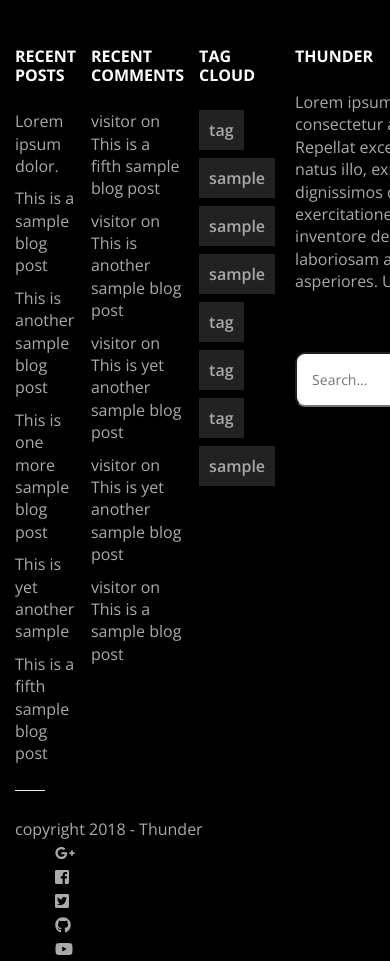
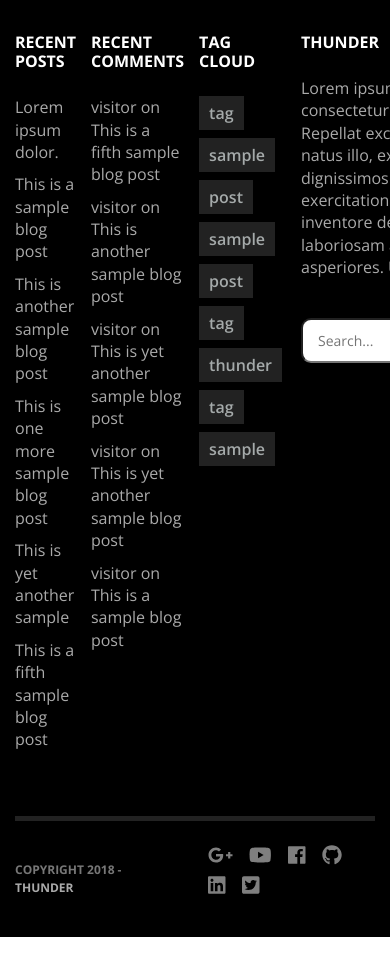
Before and after one commit to IvanElin/Thunder-PortfolioSite, a plain HTML site: page index.html in a window 390 px wide. Shown: the part 9960-10937 px from the top of the page. After the commit the page ends 10897 px from the top, so only its background shows below. Drawn offline with nearby package versions, Linux system fonts and the light colour scheme.

Commit message:
DESCTOP version is finished
DESCTOP version is finished > media for mobile in process...

```diff
--- a/css/style.less
+++ b/css/style.less
@@ -589,7 +589,7 @@ header{
   }
   p{
     font-weight: 600;
-    font-size: 16px;
+    font-size: 20px;
     color: #79c277;
     margin-bottom: 25px;
   }
@@ -625,11 +625,12 @@ header{
 footer{
   background-color: #000;
   color: #aaa;
-  padding-top: 85px;
+  padding-top: 65px;
 }
 
 .footer-blocks{
   display: flex;
+  margin-bottom: 55px;
 }
 
 .footer-block{
@@ -650,10 +651,10 @@ footer{
 .tag-cloud{
   .tag{
     display: inline-block;
-    margin-right: 5px;
+    margin-right: 4px;
     margin-bottom: 8px;
     font-weight: 600;
-    padding: 8px 10px;
+    padding: 5px 10px;
     color: #a5aaaa;
     background-color: #222222;
     transition: 250ms;
@@ -668,12 +669,47 @@ footer{
   margin-right: 0;
   input{
     width: 230px;
-    margin-top: 50px;
-    padding: 15px;
+    margin-top: 30px;
+    padding: 10px 15px;
     font-size: 14px;
     border-radius: 10px;
   }
 }
+
+// footer bottom
+.footer-bottom{
+  display: flex;
+  justify-content: space-between;
+  align-items: center;
+  border-top: 5px solid #222;
+  padding: 20px 0;
+}
+
+.copyright{
+  font-size: 12px;
+  font-weight: 700;
+  text-transform: uppercase;
+  color: #777;
+  span{
+    color: #aaa;
+  }
+}
+
+.social-links{
+  li{
+    display: inline-block;
+    margin-left: 12px;
+    transition: 250ms;
+    a{
+      color: #7f7f7f;
+      font-size: 20px;
+      &:hover{
+        color: #fff;
+      }
+    }
+  }
+}
+
 
 @media (max-width: 768px){
   .our-features{
@@ -698,7 +734,6 @@ footer{
       }
     }
   }
-
   .news-blocks{
     flex-direction: column;
     align-items: center;
--- a/index.html
+++ b/index.html
@@ -483,10 +483,11 @@
 							<h4>Tag Cloud</h4>
 							<a href="#" class="tag">tag</a>
 							<a href="#" class="tag">sample</a>
+							<a href="#" class="tag">post</a>
 							<a href="#" class="tag">sample</a>
-							<a href="#" class="tag">sample</a>
+							<a href="#" class="tag">post</a>
 							<a href="#" class="tag">tag</a>
-							<a href="#" class="tag">tag</a>
+							<a href="#" class="tag">thunder</a>
 							<a href="#" class="tag">tag</a>
 							<a href="#" class="tag">sample</a>
 						</div>
@@ -502,21 +503,19 @@
 					</div>
 
 					<!-- footer bottom -->
-					<hr class="footer-hr">
 					<div class="footer-bottom">
 						<div class="copyright">
 							<p>copyright 2018 - <span>Thunder</span></p>
 						</div>
 
-						<div class="social-links">
-							<ul>
-								<li><i class="fab fa-google-plus-g"></i></li>
-								<li><i class="fab fa-facebook-square"></i></li>
-								<li><i class="fab fa-twitter-square"></i></li>
-								<li><i class="fab fa-github"></i></li>
-								<li><i class="fab fa-youtube"></i></li>
-							</ul>
-						</div>
+						<ul class="social-links">
+							<li><a href="#"><i class="fab fa-google-plus-g"></i></a></li>
+							<li><a href="#"><i class="fab fa-youtube"></i></a></li>
+							<li><a href="#"><i class="fab fa-facebook"></i></a></li>
+							<li><a href="#"><i class="fab fa-github"></i></a></li>
+							<li><a href="#"><i class="fab fa-linkedin"></i></a></li>
+							<li><a href="#"><i class="fab fa-twitter-square"></i></a></li>
+						</ul>
 					</div>
 				</div>
 			</div>
```
